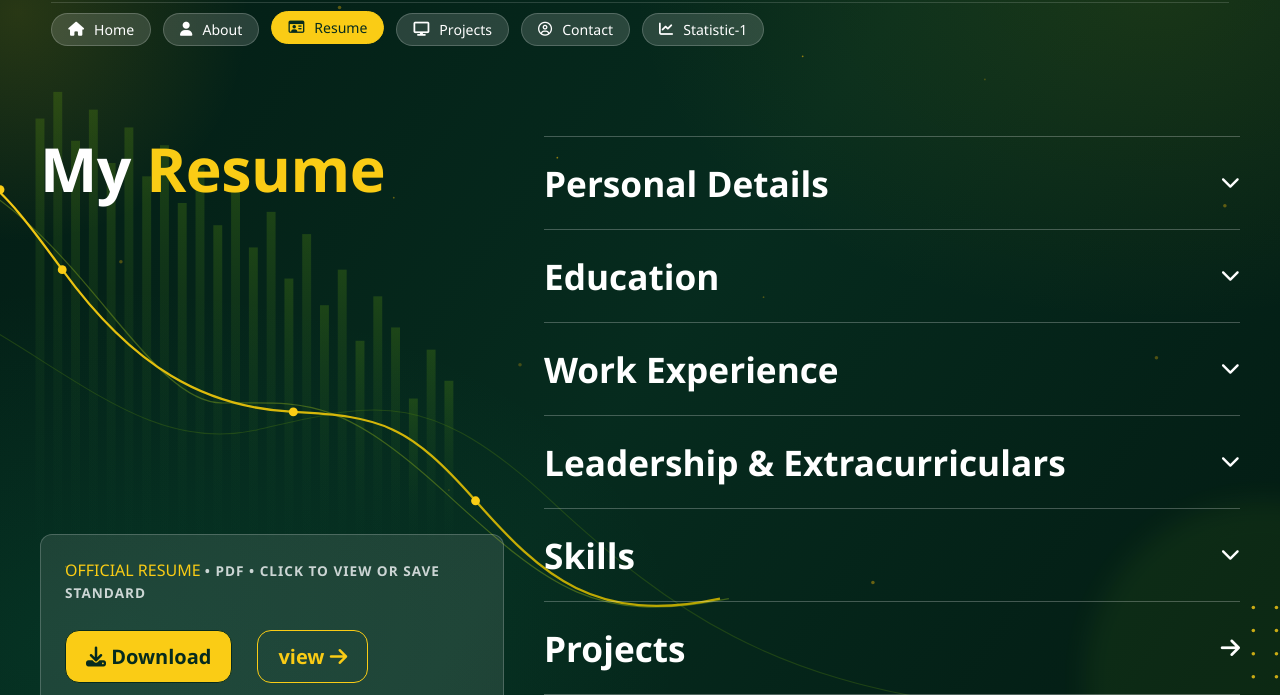
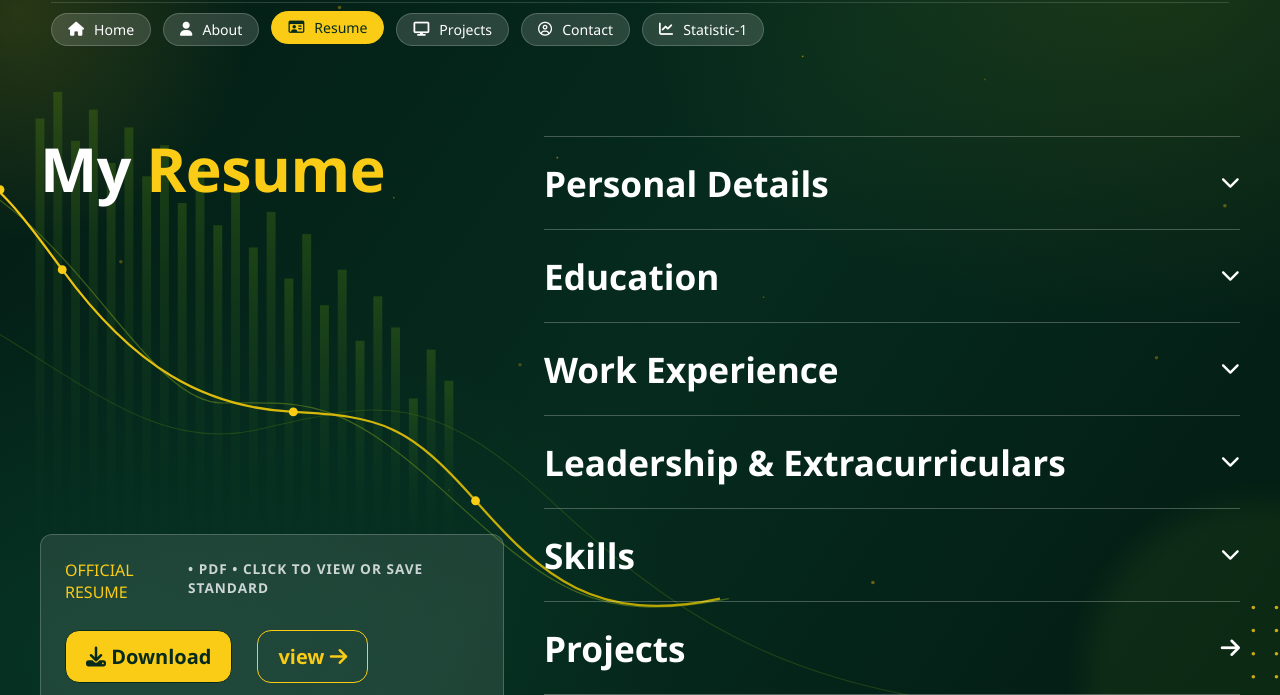
Before and after one commit to Rishab-jain-builds/Portfolio, a plain HTML site: page resume.html in a window 1280 px wide. Shown: the part 77-772 px from the top of the page. Drawn offline with Linux system fonts and the light colour scheme.

Commit message:
fixing bug

```diff
--- a/resume.html
+++ b/resume.html
@@ -332,12 +332,11 @@
         <div class="resume-left">
           <h2 class="resume-title">My <strong style="color: #FACC15;">Resume</strong></h2><br>
           <div class="info-card">
-            <div style="dispaly: flex;"><span style="color: #FACC15; opacity: 1;">OFFICIAL RESUME</span> <span class="info-label"> • PDF • click to view or save standard</span></div>
+            <div style="display: flex;"><span style="color: #FACC15; opacity: 1;">OFFICIAL RESUME</span> <span class="info-label"> • PDF • click to view or save standard</span></div>
             <div style="display: flex; gap: 25px;">
             <a href="Rishab_jain_Resume.pdf" download="Rishab_jain_Resume.pdf" target="_blank" class="link" style="background-color: #FACC15; border:1px solid #062B1E; padding: 12px 20px; border-radius: 14px; color: #062B1E; margin-top: 15px;"><i class="fa-solid fa-download"></i> Download</a>
             <a href="Rishab_jain_Resume.pdf" target="_blank" class="link" style="border:1px solid #FACC15; padding: 12px 20px; border-radius: 14px; color: #FACC15; margin-top: 15px;">view <i class="fa-solid fa-arrow-right"></i></a>
             </div>
-
 
           </div>
         </div>
```
Also changed, not shown: projects/web-app.html (+1 -1 lines), projects/web-dev.html (+1 -1 lines).
